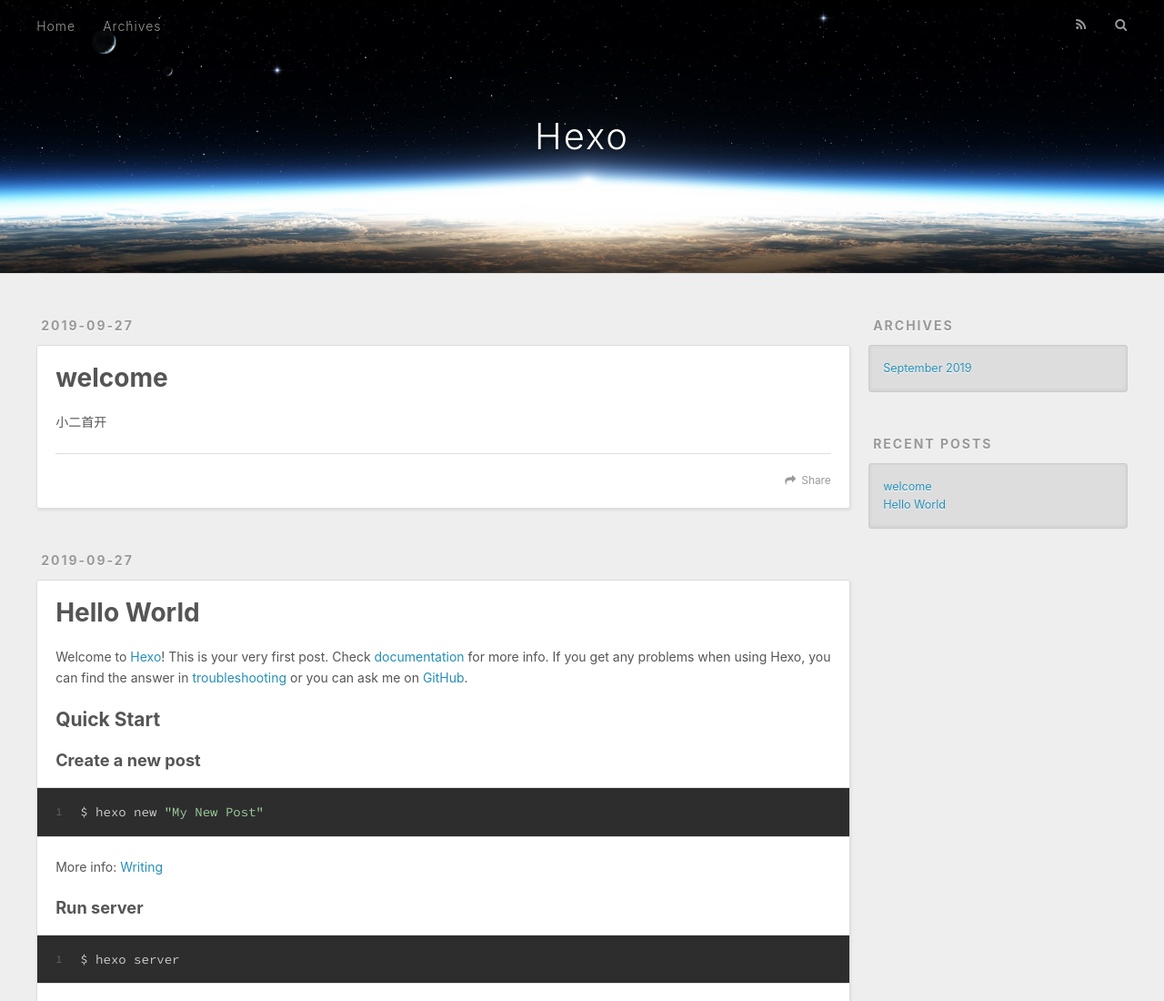
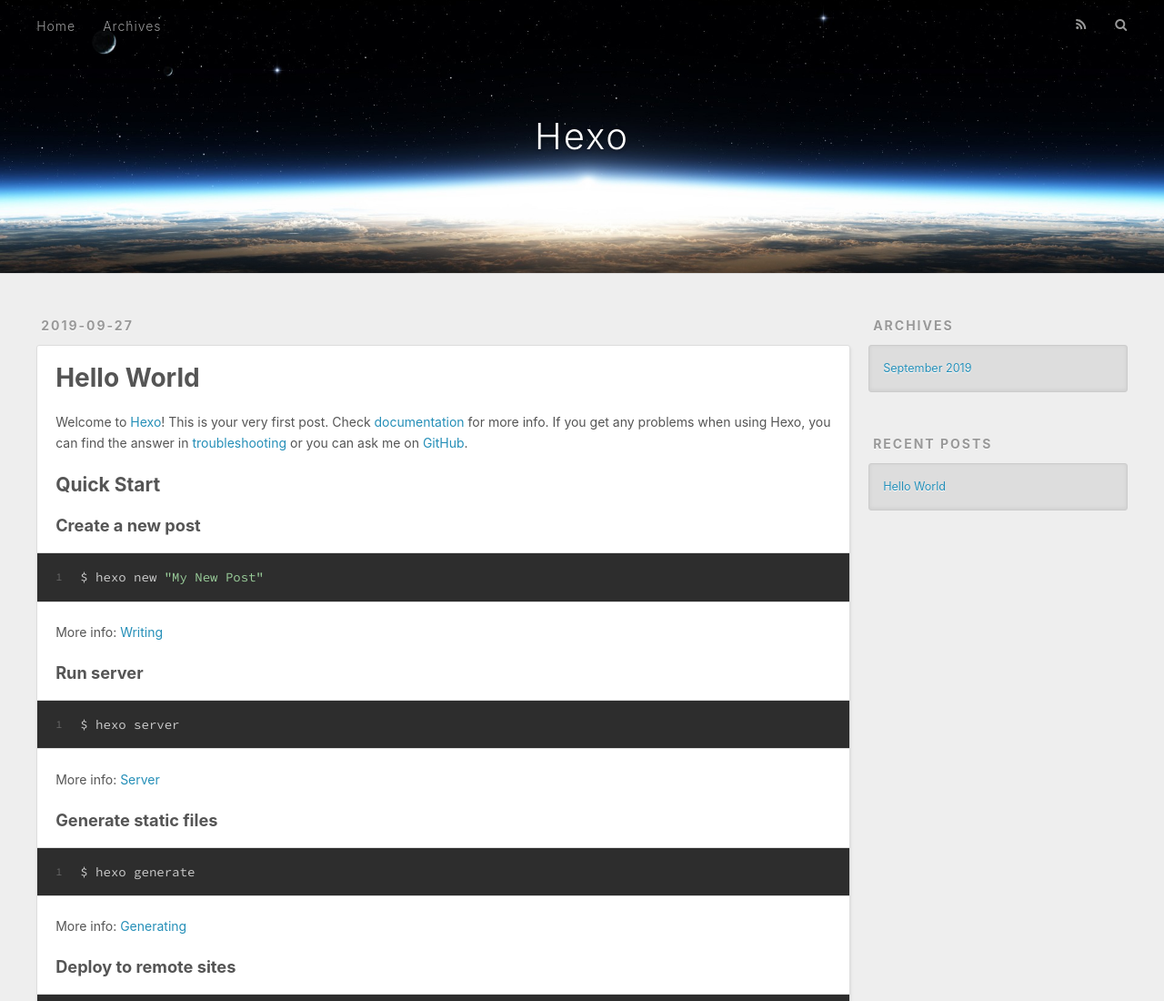
Before and after one commit to duyuyueying/duyuyueying.github.io, a plain HTML site: page index.html in a window 1280 px wide. Shown: the top 1100 px of the page at 91% size. Drawn offline with nearby package versions, Linux system fonts and the light colour scheme.

Commit message:
Site updated: 2019-09-30 17:01:24

```diff
--- a/index.html
+++ b/index.html
@@ -62,43 +62,6 @@
       <div class="outer">
         <section id="main">
 
-    <article id="post-welcome" class="article article-type-post" itemscope itemprop="blogPost">
-  <div class="article-meta">
-    <a href="/2019/09/27/welcome/" class="article-date">
-  <time datetime="2019-09-27T03:38:14.000Z" itemprop="datePublished">2019-09-27</time>
-</a>
-
-  </div>
-  <div class="article-inner">
-
-
-      <header class="article-header">
-
-
-    <h1 itemprop="name">
-      <a class="article-title" href="/2019/09/27/welcome/">welcome</a>
-    </h1>
-
-
-      </header>
-
-    <div class="article-entry" itemprop="articleBody">
-
-        <p>小二首开</p>
-
-
-    </div>
-    <footer class="article-footer">
-      <a data-url="http://yoursite.com/2019/09/27/welcome/" data-id="ck11lhdi10000ubs2kyc5i6fg" class="article-share-link">Share</a>
-
-
-    </footer>
-  </div>
-
-</article>
-
-
-
     <article id="post-hello-world" class="article article-type-post" itemscope itemprop="blogPost">
   <div class="article-meta">
     <a href="/2019/09/27/hello-world/" class="article-date">
@@ -138,7 +101,7 @@
 
     </div>
     <footer class="article-footer">
-      <a data-url="http://yoursite.com/2019/09/27/hello-world/" data-id="ck11lhdks0001ubs2lagxmj8b" class="article-share-link">Share</a>
+      <a data-url="http://yoursite.com/2019/09/27/hello-world/" data-id="ck166ofbh0000vfs27ge140on" class="article-share-link">Share</a>
 
 
     </footer>
@@ -177,10 +140,6 @@
     <h3 class="widget-title">Recent Posts</h3>
     <div class="widget">
       <ul>
-
-          <li>
-            <a href="/2019/09/27/welcome/">welcome</a>
-          </li>
 
           <li>
             <a href="/2019/09/27/hello-world/">Hello World</a>
```
Also changed, not shown: 2019/09/27/hello-world/index.html (+1 -19 lines), archives/2019/09/index.html (+0 -23 lines), archives/2019/index.html (+0 -23 lines), archives/index.html (+0 -23 lines).
